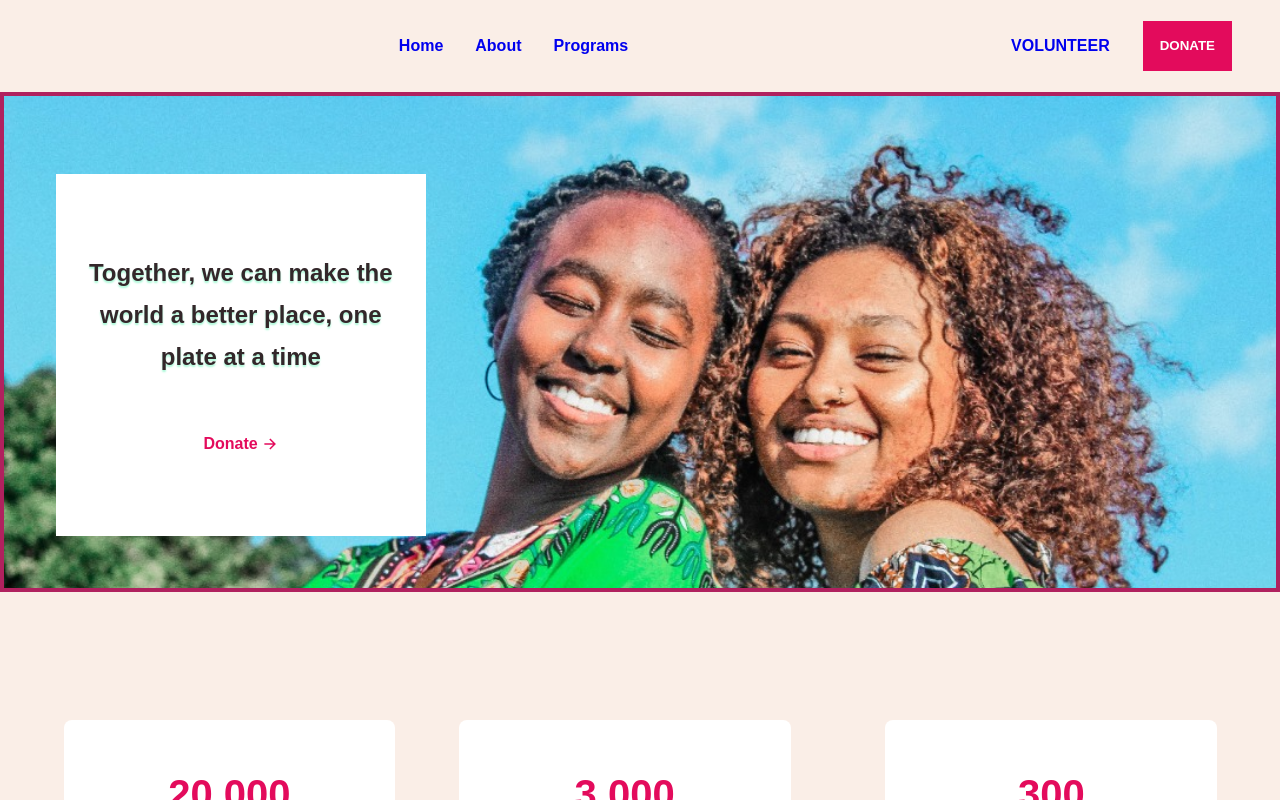
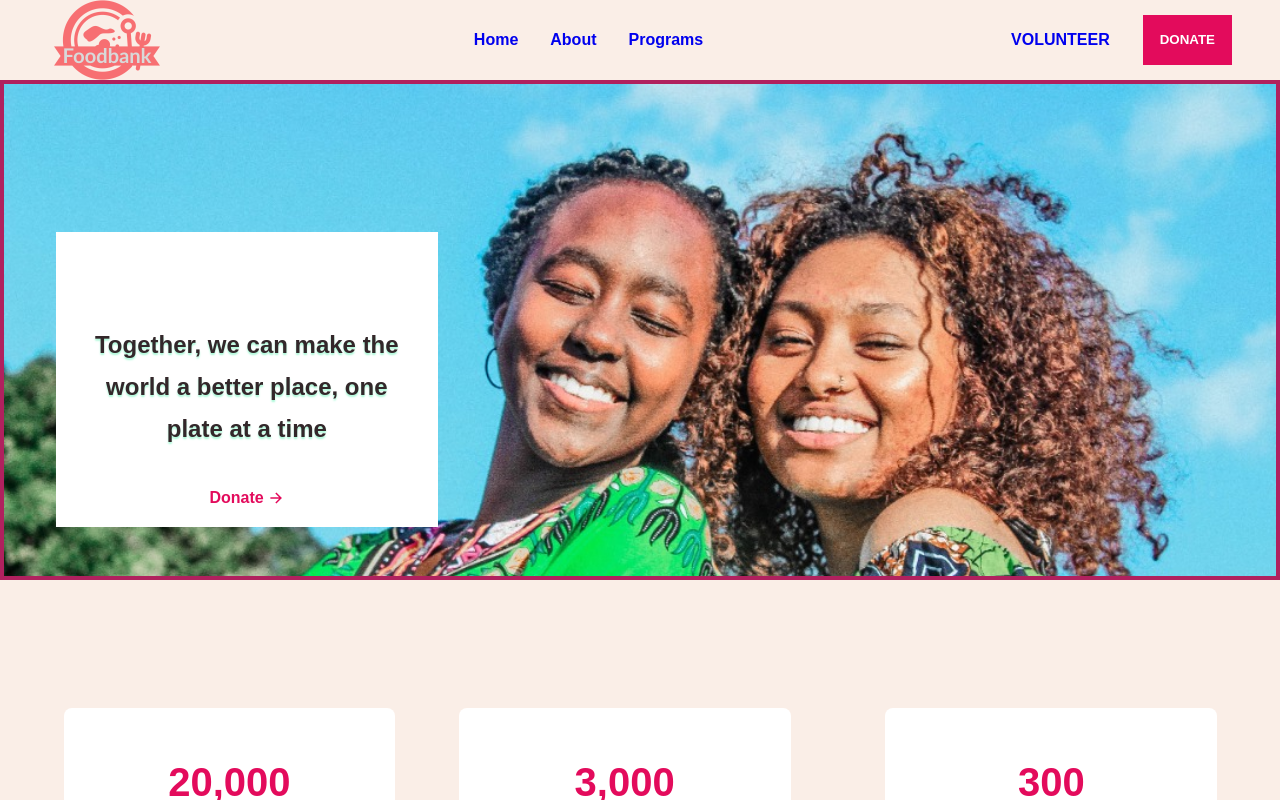
Before and after one commit to peteregbujie/foodbank-landing-page, a React (Create React App) app: page / in a window 1280 px wide. Shown: the top 800 px of the page. Built offline with nearby package versions, Linux system fonts and the light colour scheme.

Commit message:
Optimized CSS for mobile and added logo

```diff
--- a/src/App.css
+++ b/src/App.css
@@ -2,16 +2,12 @@
  --background: #faeee7;
  --headline: #33272a;
  --text: #e30b5c;
- --stroke: #33272a;
  --main: #fffffe;
  --highlight: #ff8ba7;
  --secondary: #ffc6c7;
- --tertiary: #c3f0ca;
  --background2: #e30b5c;
 
  /*other vars */
- --borderRadius: 0.25rem;
- --letterSpacing: 1px;
  --transition: 0.3s ease-in-out all;
  --max-width: 1120px;
 }
@@ -100,6 +96,17 @@ img {
  object-fit: cover;
 }
 
+span {
+ display: flex;
+ justify-content: center;
+ align-items: center;
+ font-weight: 600;
+ color: var(--text);
+ margin-top: 2rem;
+ transition: var(--transition);
+}
+
+/* Grid Styles */
 .container {
  display: grid;
  grid-auto-columns: 1fr;
@@ -116,13 +123,13 @@ img {
 
 nav {
  grid-area: nav;
- grid-column: 1/4;
+ grid-column: 1/2;
  grid-row: 1/2;
 }
 
 #hero {
  grid-area: hero;
- grid-column: 1/4;
+ grid-column: 1/2;
  grid-row: 2/3;
  margin-bottom: 4rem;
 }
@@ -137,83 +144,83 @@ nav {
 
 #card2 {
  grid-area: card2;
- grid-column: 2/3;
- grid-row: 3/4;
+ grid-column: 1/2;
+ grid-row: 4/5;
  margin: 4rem 2rem;
 }
 #card3 {
  grid-area: card3;
- grid-column: 3/4;
- grid-row: 3/4;
+ grid-column: 1/2;
+ grid-row: 5/6;
  margin: 4rem 2rem;
 }
 
 #more1 {
  grid-area: more1;
- grid-column: 1/4;
- grid-row: 4/5;
+ grid-column: 1/2;
+ grid-row: 6/7;
  margin-top: 4rem;
  background: var(--main);
 }
 
 #more2 {
  grid-area: more2;
- grid-column: 1/4;
- grid-row: 5/6;
+ grid-column: 1/2;
+ grid-row: 7/8;
 }
 
 footer {
  grid-area: footer;
- grid-column: 1/4;
- grid-row: 6/7;
+ grid-column: 1/2;
+ grid-row: 8/9;
  margin: 2rem 0;
 }
 
+/* hero section */
 .hero {
- height: 500px;
+ height: 300px;
  position: relative;
  padding: 20px;
- box-sizing: border-box;
  display: flex;
- align-items: flex-end;
- text-decoration: none;
+ align-items: center;
  border: 4px solid #b0215e;
+ overflow: hidden;
  background-image: url('../src/assets/happy.jpeg');
- background-size: cover;
+ background-size: 100% 100%;
 }
 
 .hero .inner {
- height: 80%;
- width: 30%;
+ position: absolute;
+ top: 60%;
+ width: 90%;
  display: flex;
  flex-direction: column;
  justify-content: center;
  align-items: center;
- background: white;
- box-sizing: border-box;
- padding: 1.7rem;
+ padding: 1.5rem;
  margin-bottom: 2rem;
  margin-left: 2rem;
 }
 
-.hero .title {
- font-size: 24px;
- color: var(--headline);
- text-align: center;
- font-weight: 700;
- text-shadow: 0px 2px 2px #a6f8d5;
- position: relative;
- margin: 0 0 20px 0;
+.hero p {
+ display: flex;
+ color: var(--main);
+ text-align: left;
+ font-weight: bold;
+ font-size: 1rem;
+ position: absolute;
 }
 
-span {
+.hero span {
+ position: absolute;
  display: flex;
  justify-content: center;
  align-items: center;
  font-weight: 600;
- color: var(--text);
+ color: var(--main);
  margin-top: 2rem;
- transition: all 300ms ease-in-out;
+ transition: var(--transition);
+ top: 80%;
 }
 
 span:hover {
@@ -290,15 +297,6 @@ span:hover {
  }
 }
 
-.more-reversed :first-child {
- order: 2;
-}
-.background {
- background: var(--highlight);
- margin: 2rem;
- width: 100%;
-}
-
 .more {
  display: flex;
  flex-direction: column;
@@ -331,11 +329,17 @@ span:hover {
  line-height: 1.7rem;
 }
 
+.more-reversed :first-child {
+ order: 2;
+}
+
 .footer {
  margin-top: 3rem;
  text-align: center;
  font-size: 1rem;
 }
+
+/* Media Queries */
 
 @media (min-width: 768px) {
  .container {
@@ -349,15 +353,114 @@ span:hover {
    'footer';
  }
 
+ nav {
+  grid-area: nav;
+  grid-column: 1/4;
+  grid-row: 1/2;
+ }
+
+ #hero {
+  grid-area: hero;
+  grid-column: 1/4;
+  grid-row: 2/3;
+  margin-bottom: 4rem;
+ }
+
+ #card1 {
+  grid-area: card1;
+  grid-column: 1/2;
+  grid-row: 3/4;
+  margin: 4rem 2rem;
+  margin-left: 4rem;
+ }
+
+ #card2 {
+  grid-area: card2;
+  grid-column: 2/3;
+  grid-row: 3/4;
+  margin: 4rem 2rem;
+ }
+ #card3 {
+  grid-area: card3;
+  grid-column: 3/4;
+  grid-row: 3/4;
+  margin: 4rem 2rem;
+ }
+
+ #more1 {
+  grid-area: more1;
+  grid-column: 1/4;
+  grid-row: 4/5;
+  margin-top: 4rem;
+  background: var(--main);
+ }
+
+ #more2 {
+  grid-area: more2;
+  grid-column: 1/4;
+  grid-row: 5/6;
+ }
+
+ footer {
+  grid-area: footer;
+  grid-column: 1/4;
+  grid-row: 6/7;
+  margin: 2rem 0;
+ }
+
  .hero {
   height: 500px;
+  position: relative;
+  padding: 20px;
+  box-sizing: border-box;
+  display: flex;
+  align-items: flex-end;
+  text-decoration: none;
+  border: 4px solid #b0215e;
+  background-size: cover;
  }
- .inner {
-  width: 50%;
-  height: 100%;
+
+ .hero .inner {
+  position: absolute;
+  height: 60%;
+  top: 30%;
+  width: 30%;
+  display: flex;
+  flex-direction: column;
+  justify-content: center;
+  align-items: center;
+  background: white;
+  box-sizing: border-box;
+  padding: 1.7rem;
+  margin-bottom: 2rem;
+  margin-left: 2rem;
  }
- .title {
-  font-size: 30px;
+
+ .hero p {
+  font-size: 24px;
+  color: var(--headline);
+  text-align: center;
+  font-weight: 700;
+  text-shadow: 0px 2px 2px #a6f8d5;
+  position: relative;
+  margin-bottom: -1rem;
+ }
+
+ .hero span {
+  position: absolute;
+  display: flex;
+  justify-content: center;
+  align-items: center;
+  font-weight: 600;
+  color: var(--background2);
+  margin-top: 2rem;
+  transition: var(--transition);
+  top: 80%;
+  margin: 1rem 0;
+ }
+
+ span:hover {
+  font-size: 1.4rem;
  }
 
  .more {
@@ -367,6 +470,7 @@ span:hover {
   justify-content: center;
   align-items: center;
  }
+
  more-text {
   display: flex;
   justify-content: flex-start;
@@ -378,6 +482,7 @@ span:hover {
   line-height: 1.7rem;
  }
 
+ /* Navbar */
  .app__navbar-right {
   display: flex;
   justify-content: flex-end;
--- a/src/App.js
+++ b/src/App.js
@@ -9,9 +9,9 @@ function App() {
     return (
      <div className='container'>
       <Navbar />
-      <section id='hero' className='hero'>
+        <section id='hero' className='hero'>
        <div className='inner'>
-        <p className='title'>
+        <p>
          Together, we can make the world a better place, one plate at a time
         </p>
         <span>
--- a/src/Navbar.css
+++ b/src/Navbar.css
@@ -5,6 +5,7 @@
  align-items: center;
 
  padding: 1rem 2rem;
+ height: 80px;
 }
 
 .app__navbar-logo {
--- a/src/Navbar.js
+++ b/src/Navbar.js
@@ -1,13 +1,14 @@
 import React from 'react';
 import { FaBars, FaTimes } from 'react-icons/fa';
+import logo from './assets/logo.png';
 import './Navbar.css';
 
 const Navbar = () => {
   const [toggleMenu, setToggleMenu] = React.useState(false);
   return (
    <nav className='app__navbar'>
-    <div className='app__navbar-logo'>
-     <title>FoodBank</title>
+          <div className='app__navbar-logo'>
+              <img src={logo} alt='logo' />
     </div>
     <ul className='app__navbar-links'>
      <li className='p__opensans'>
```
Also changed, not shown: src/assets/logo.png (added).
